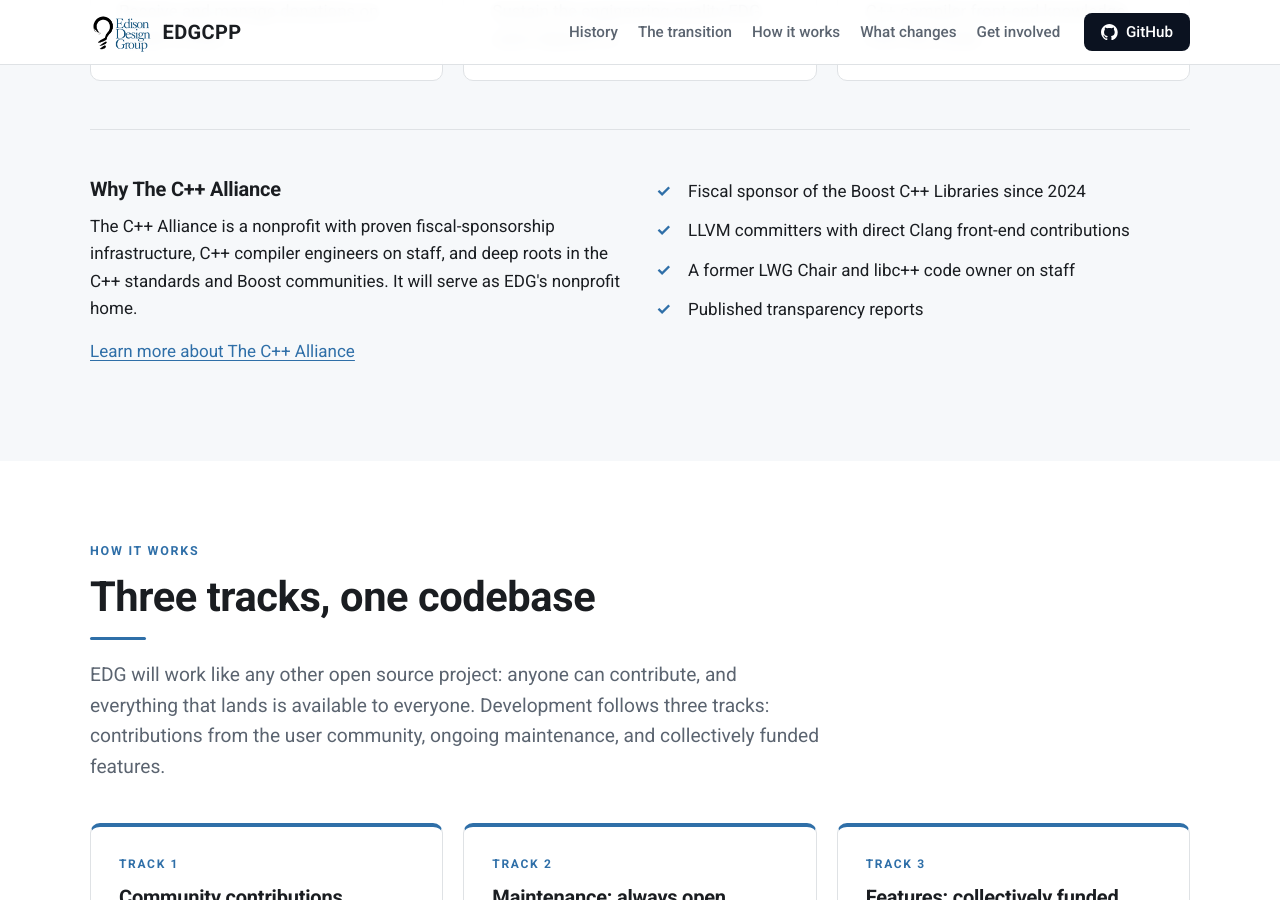
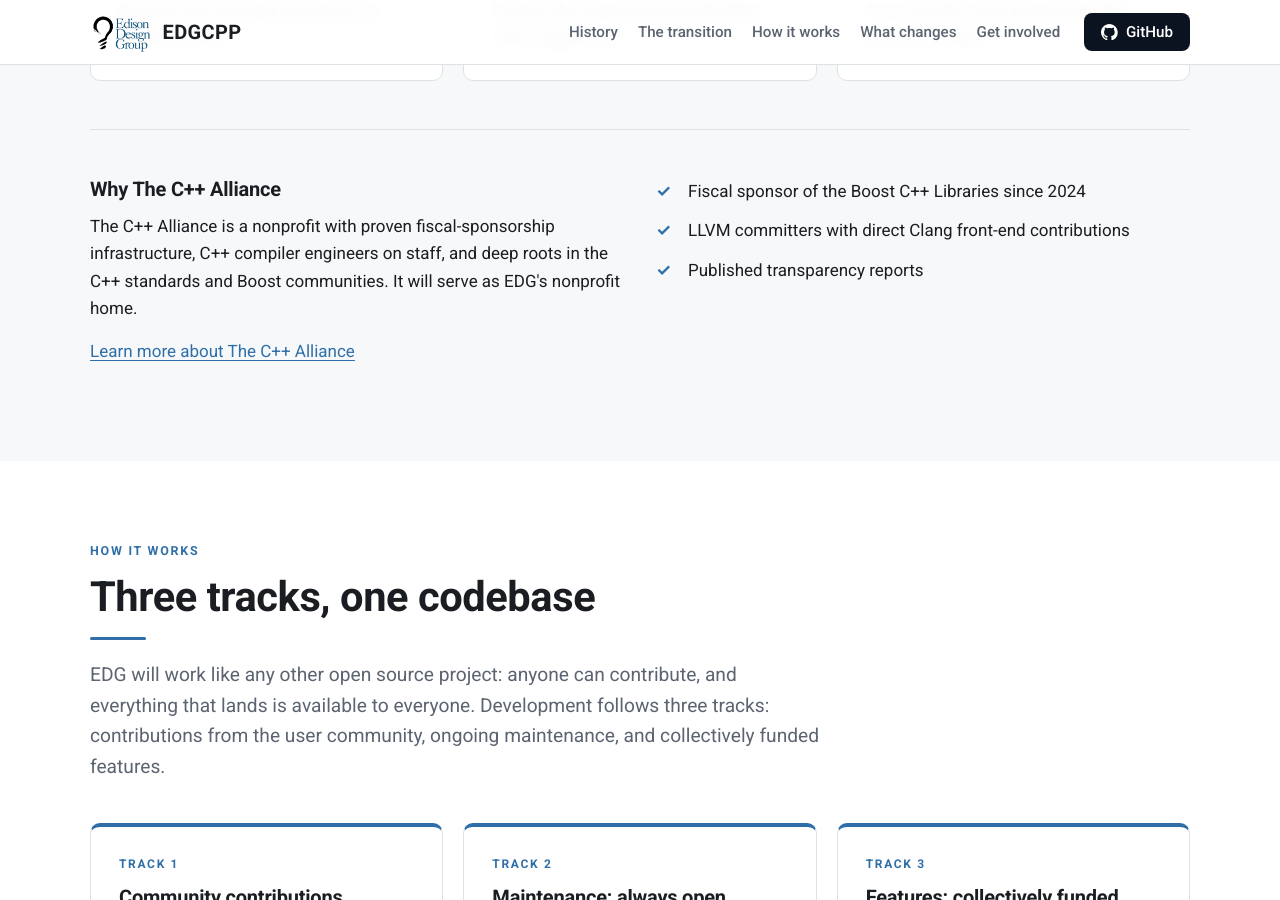
Before and after one commit to edgcpp/edgcpp.github.io, a Jekyll site: the page built from index.html, in a window 1280 px wide and 900 px high, scrolled down 1749 px. Built offline with Jekyll 4.4.1, drawn with Linux system fonts in a browser that asks for light colours.

Commit message:
Remove badly worded sentence (#7)

```diff
--- a/index.html
+++ b/index.html
@@ -73,7 +73,6 @@
       <ul class="checklist">
         <li>Fiscal sponsor of the Boost C++ Libraries since 2024</li>
         <li>LLVM committers with direct Clang front-end contributions</li>
-        <li>A former LWG Chair and libc++ code owner on staff</li>
         <li>Published transparency reports</li>
       </ul>
     </div>
```
